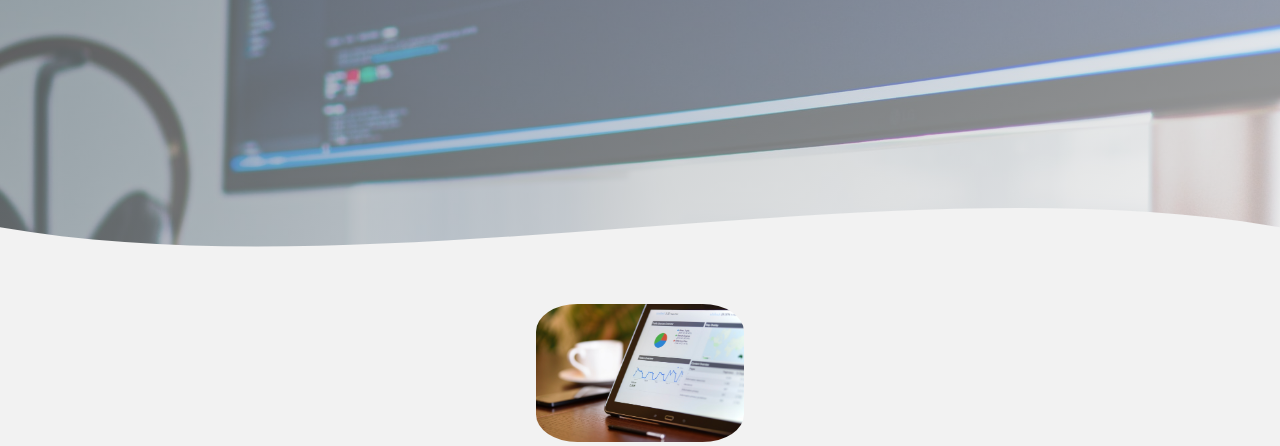
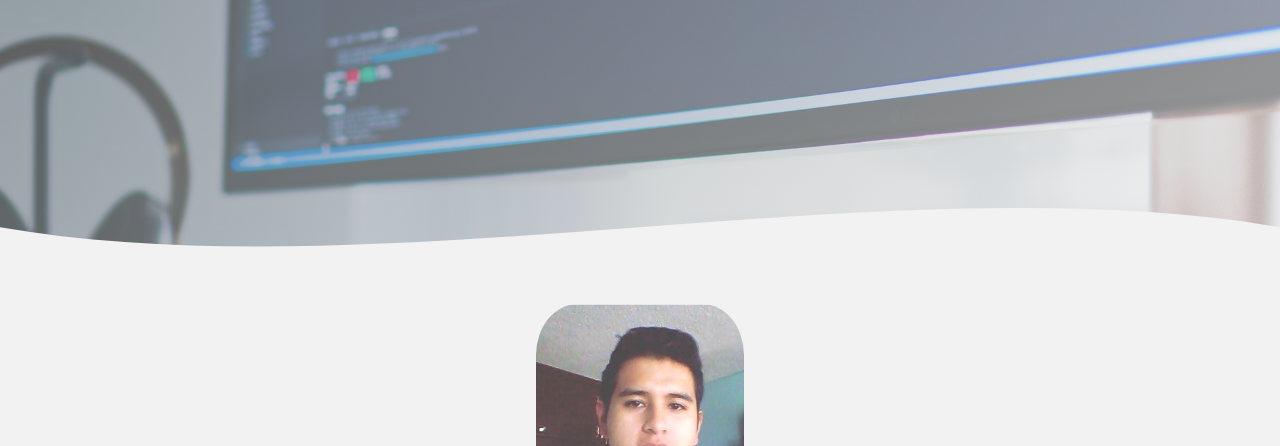
Before and after one commit to lufarapCode/portafolio, a plain HTML site: page index.html in a window 1280 px wide. Shown: the part 506-952 px from the top of the page. Drawn offline with nearby package versions, Linux system fonts and the light colour scheme; a script that the page names is missing.

Commit message:
agregando foto2

```diff
--- a/index.html
+++ b/index.html
@@ -46,7 +46,7 @@
     <main>
 
         <section class="presentation container" id="about">
-            <img class="presentation__picture" src="img/img7.jpg" >
+            <img class="presentation__picture" src="img/profile-me.PNG" >
             <h2 class="subtitle">Sobre Mi</h2>
             <h2 class="subtitle-2">Luis Falconí</h2>
             <p class="presentation__copy">Graduado en la Universidad Escuela Politécnica Nacional en la carrera de Análisis de Sistemas Informáticos, durante esta etapa universitaria he podido obtener experiencia desarrollando proyectos de software,
```
